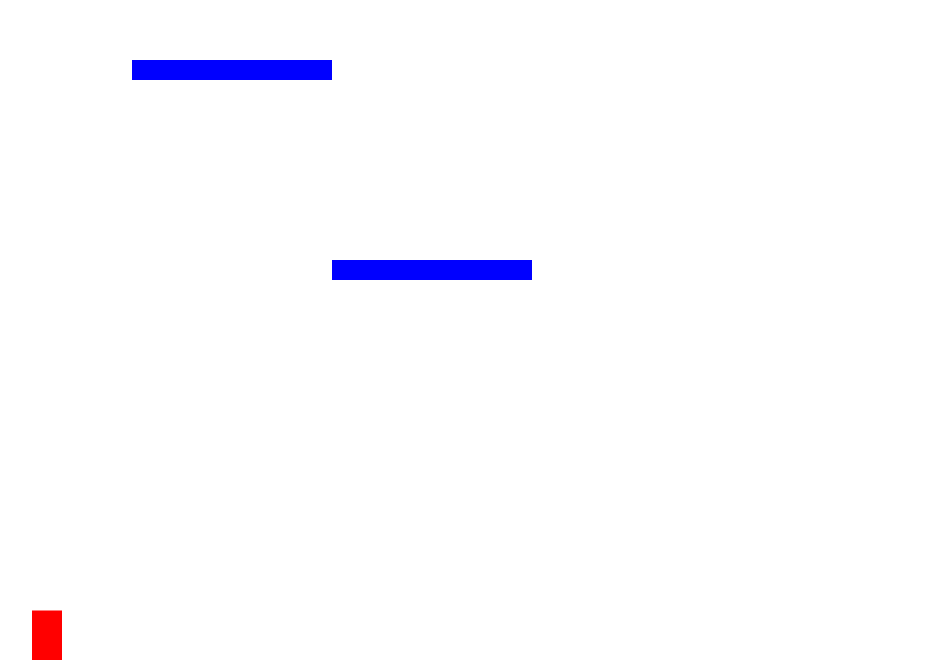
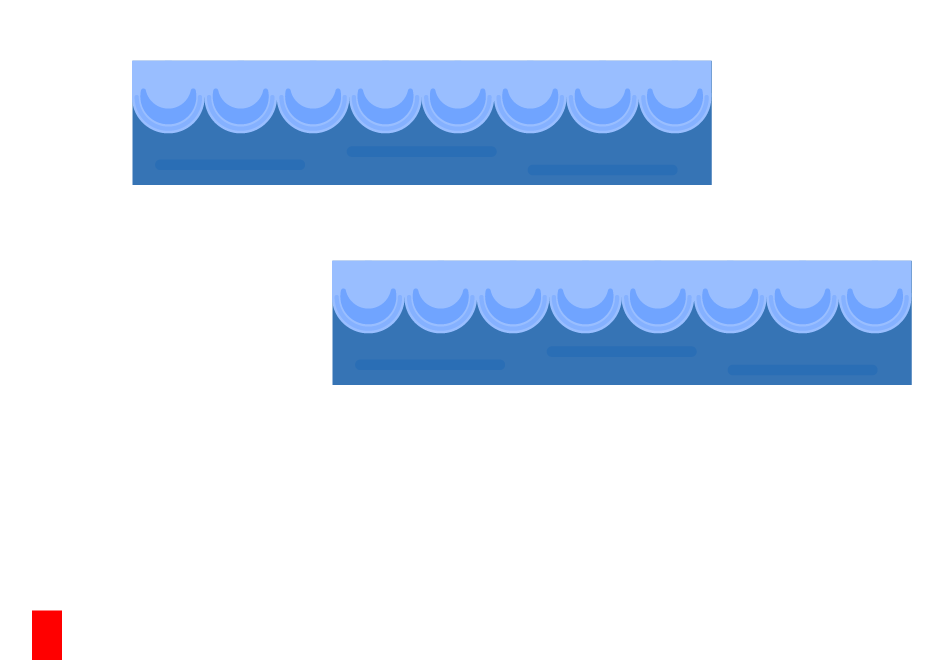
Before and after one commit to Siouxx0612/Matijas-ScrollRoller-Codesk, a website built with webpack: page src/index.html in a window 1280 px wide. Shown: the part 140-804 px from the top of the page, without its empty margins (68-1011 px from the left). Built offline with nearby package versions, Linux system fonts and the light colour scheme.

Commit message:
adding Image to Platform and make Draw

```diff
--- a/src/js/canvas.js
+++ b/src/js/canvas.js
@@ -53,28 +53,36 @@ class Player {
 }
 
 class Platform {
-    constructor({x, y}) {
+    constructor({x, y, image}) {
         this.position = {
             x,
             //Its the same
             y: y
         }
-        this.width = 200
-        this.height = 20
+        this.image = image
+        this.width = image.width
+        this.height = image.height
+
+
     }
 
     draw() {
         //draws rectangle like we did with our Player. Create our platform size
-        c.fillStyle = 'blue'
-        c.fillRect(this.position.x, this.position.y, this.width, this.height)
+        // c.fillStyle = 'blue'
+        // c.fillRect(this.position.x, this.position.y, this.width, this.height)
+        //Replace our initial box with an image.
+        c.drawImage(this.image, this.position.x, this.position.y  )
 
     }
 }
 
+const image = new Image()
+image.src = platform
+
 const player = new Player()
 // const platform = new Platform()
 //create multiple platforms, and create one platfor in that array
-const platforms = [new Platform({x: 200, y: 200}), new Platform({x: 400, y: 400})]
+const platforms = [new Platform({x: 200, y: 200, image: image}), new Platform({x: 400, y: 400, image: image})]
 
 
 const keys = {
@@ -94,11 +102,12 @@ function animate() {
     requestAnimationFrame(animate)
     //get our context and maintain shape of the rectangle. Its gonna clear our canvas, take everything off it.
     c.clearRect(0, 0, canvas.width, canvas.height)
-    player.update()
+
     //loop trough array and select one individual platform in that array. platform, arbitrarily named platform but it makes sence
     platforms.forEach(platform => {
         platform.draw()
     })
+    player.update()
 
 
     //Check if the keys are true or false for movement Left or Right
```
Also changed, not shown: dist/index.html, dist/js/canvas.bundle.js, 1 other file.
